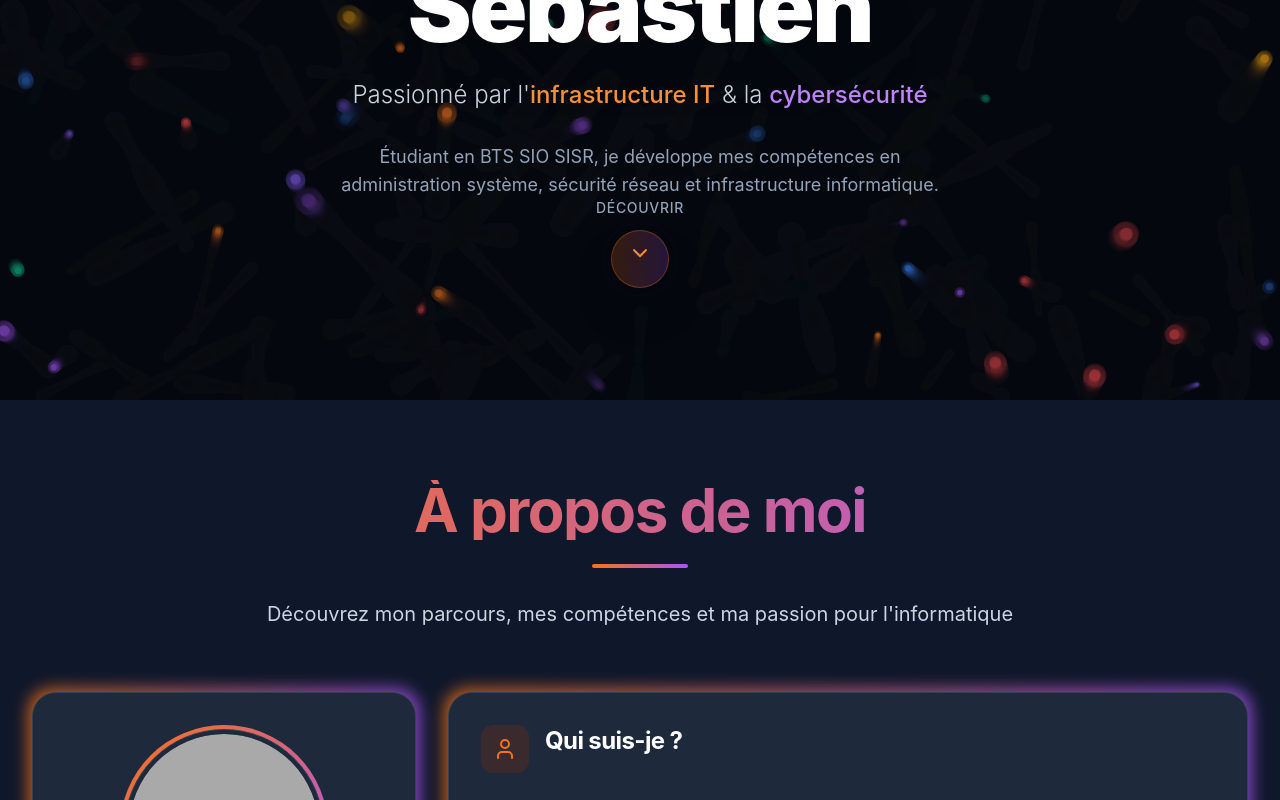
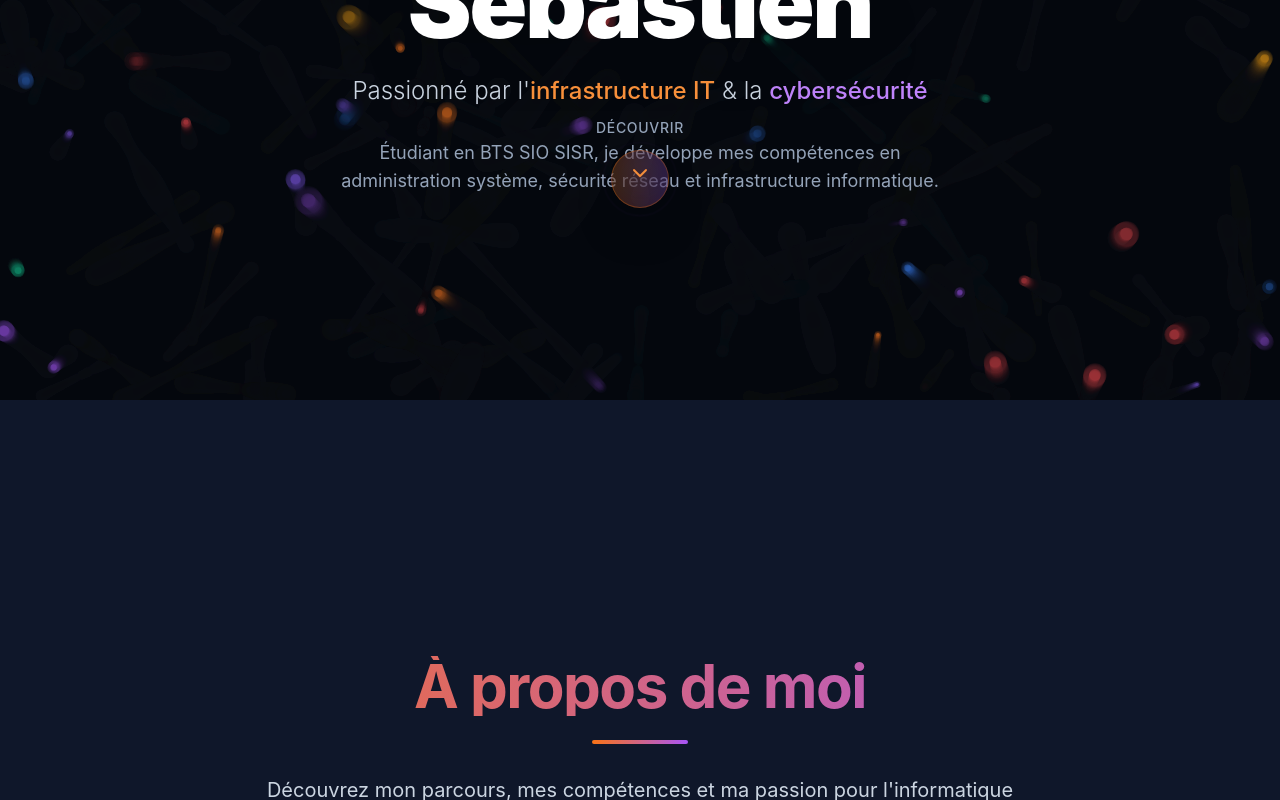
Before and after one commit to CapitaineRick/Portfolio, a React (Vite) app: page / in a window 1280 px wide. Shown: the part 400-1200 px from the top of the page. Built offline with nearby package versions, Linux system fonts and the light colour scheme; grey boxes are pictures that could not be loaded.

Commit message:
Augmenter l'espacement entre les sections

```diff
--- a/src/index.css
+++ b/src/index.css
@@ -34,7 +34,7 @@ main {
   flex: 1;
 }
 
-/* Sections parfaitement continues */
+/* Sections avec espacement augmenté */
 section {
   /* SUPPRESSION TOTALE DES MARGES ET BORDURES */
   margin: 0 !important;
@@ -56,22 +56,28 @@ section {
   transition: all 0.5s ease-in-out;
 }
 
-/* Contenu des sections avec padding interne responsive */
+/* Contenu des sections avec padding interne responsive AUGMENTÉ */
 section > div {
   width: 100%;
-  padding: 3rem 1rem;
+  padding: 4rem 1rem; /* Augmenté de 3rem à 4rem */
   max-width: 100%;
 }
 
 @media (min-width: 640px) {
   section > div {
-    padding: 4rem 1.5rem;
+    padding: 6rem 1.5rem; /* Augmenté de 4rem à 6rem */
   }
 }
 
 @media (min-width: 768px) {
   section > div {
-    padding: 5rem 1.5rem;
+    padding: 8rem 1.5rem; /* Augmenté de 5rem à 8rem */
+  }
+}
+
+@media (min-width: 1024px) {
+  section > div {
+    padding: 10rem 1.5rem; /* Nouveau breakpoint pour desktop */
   }
 }
 
@@ -81,7 +87,7 @@ section#home {
   background: none !important;
 }
 
-/* TOUTES LES AUTRES SECTIONS - Fond uniforme simple */
+/* TOUTES LES AUTRES SECTIONS - Fond uniforme simple avec espacement vertical */
 section#about,
 section#education,
 section#skills,
@@ -89,6 +95,45 @@ section#projects,
 section#techwatch,
 section#contact {
   background: #0f172a !important;
+  /* Ajout d'un espacement vertical entre les sections */
+  margin-top: 2rem !important;
+  margin-bottom: 2rem !important;
+}
+
+@media (min-width: 640px) {
+  section#about,
+  section#education,
+  section#skills,
+  section#projects,
+  section#techwatch,
+  section#contact {
+    margin-top: 3rem !important;
+    margin-bottom: 3rem !important;
+  }
+}
+
+@media (min-width: 768px) {
+  section#about,
+  section#education,
+  section#skills,
+  section#projects,
+  section#techwatch,
+  section#contact {
+    margin-top: 4rem !important;
+    margin-bottom: 4rem !important;
+  }
+}
+
+@media (min-width: 1024px) {
+  section#about,
+  section#education,
+  section#skills,
+  section#projects,
+  section#techwatch,
+  section#contact {
+    margin-top: 6rem !important;
+    margin-bottom: 6rem !important;
+  }
 }
 
 /* Suppression de tous les overlays pour les sections non-Hero */
@@ -105,11 +150,12 @@ nav {
   z-index: 50;
 }
 
-/* Footer sans marge */
+/* Footer sans marge avec espacement augmenté */
 footer {
   margin: 0;
-  padding: 2rem 0;
+  padding: 3rem 0; /* Augmenté de 2rem à 3rem */
   background: #0f172a;
+  margin-top: 4rem; /* Espacement avant le footer */
 }
 
 /* Amélioration de la typographie responsive */
@@ -122,56 +168,56 @@ h1, h2, h3, h4, h5, h6 {
 
 h1 {
   font-size: clamp(2rem, 5vw, 4rem);
-  margin-bottom: 1rem;
+  margin-bottom: 1.5rem; /* Augmenté */
 }
 
 @media (min-width: 640px) {
   h1 {
     font-size: clamp(2.5rem, 5vw, 4rem);
-    margin-bottom: 1.25rem;
+    margin-bottom: 2rem; /* Augmenté */
   }
 }
 
 @media (min-width: 768px) {
   h1 {
     font-size: clamp(2.5rem, 5vw, 4rem);
-    margin-bottom: 1.5rem;
+    margin-bottom: 2.5rem; /* Augmenté */
   }
 }
 
 h2 {
   font-size: clamp(1.75rem, 4vw, 3rem);
-  margin-bottom: 1rem;
+  margin-bottom: 1.5rem; /* Augmenté */
 }
 
 @media (min-width: 640px) {
   h2 {
     font-size: clamp(2rem, 4vw, 3rem);
-    margin-bottom: 1.25rem;
+    margin-bottom: 2rem; /* Augmenté */
   }
 }
 
 h3 {
   font-size: clamp(1.25rem, 3vw, 2rem);
-  margin-bottom: 0.75rem;
+  margin-bottom: 1rem; /* Augmenté */
 }
 
 @media (min-width: 640px) {
   h3 {
     font-size: clamp(1.5rem, 3vw, 2rem);
-    margin-bottom: 1rem;
+    margin-bottom: 1.5rem; /* Augmenté */
   }
 }
 
 h4 {
   font-size: clamp(1.125rem, 2.5vw, 1.5rem);
-  margin-bottom: 0.5rem;
+  margin-bottom: 0.75rem; /* Augmenté */
 }
 
 @media (min-width: 640px) {
   h4 {
     font-size: clamp(1.25rem, 2.5vw, 1.5rem);
-    margin-bottom: 0.75rem;
+    margin-bottom: 1rem; /* Augmenté */
   }
 }
 
@@ -180,14 +226,14 @@ p {
   font-size: clamp(0.875rem, 2vw, 1.125rem);
   line-height: 1.6;
   color: #e2e8f0;
-  margin-bottom: 0.75rem;
+  margin-bottom: 1rem; /* Augmenté */
 }
 
 @media (min-width: 640px) {
   p {
     font-size: clamp(1rem, 2vw, 1.125rem);
     line-height: 1.7;
-    margin-bottom: 1rem;
+    margin-bottom: 1.5rem; /* Augmenté */
   }
 }
 
@@ -249,7 +295,7 @@ ul, ol {
 }
 
 li {
-  margin-bottom: 0.5rem;
+  margin-bottom: 0.75rem; /* Augmenté */
   color: #e2e8f0;
   line-height: 1.6;
   font-size: clamp(0.875rem, 2vw, 1rem);
@@ -436,7 +482,7 @@ img {
 @media (max-width: 640px) {
   /* Réduction des espacements sur très petits écrans */
   section > div {
-    padding: 2rem 0.75rem;
+    padding: 3rem 0.75rem; /* Ajusté pour mobile */
   }
 
   /* Ajustement des tailles de police pour mobile */
@@ -567,38 +613,38 @@ body {
 /* Amélioration des grilles responsive */
 .grid-responsive {
   display: grid;
-  gap: 1rem;
+  gap: 1.5rem; /* Augmenté */
   grid-template-columns: 1fr;
 }
 
 @media (min-width: 640px) {
   .grid-responsive {
-    gap: 1.5rem;
+    gap: 2rem; /* Augmenté */
     grid-template-columns: repeat(2, 1fr);
   }
 }
 
 @media (min-width: 1024px) {
   .grid-responsive {
-    gap: 2rem;
+    gap: 2.5rem; /* Augmenté */
     grid-template-columns: repeat(3, 1fr);
   }
 }
 
 /* Amélioration des espacements responsive */
 .space-responsive > * + * {
-  margin-top: 1rem;
+  margin-top: 1.5rem; /* Augmenté */
 }
 
 @media (min-width: 640px) {
   .space-responsive > * + * {
-    margin-top: 1.5rem;
+    margin-top: 2rem; /* Augmenté */
   }
 }
 
 @media (min-width: 768px) {
   .space-responsive > * + * {
-    margin-top: 2rem;
+    margin-top: 2.5rem; /* Augmenté */
   }
 }
 
```
